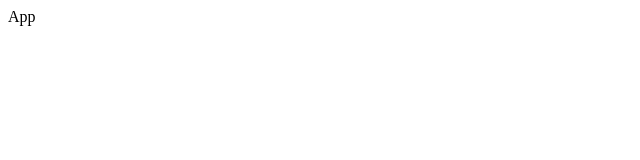
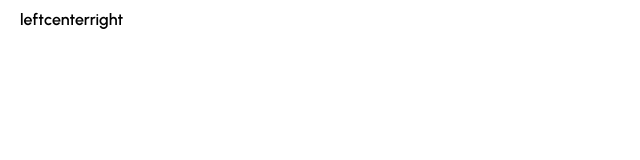
Before and after one commit to johnsonbhaskaran/Desi-Etsy, a React (Vite) app in the folder client/: page / in a window 1280 px wide. Shown: the top 160 px of the page, without its empty margins (0-640 px from the left). Built offline with nearby package versions, Linux system fonts and the light colour scheme.

Commit message:
Navbar basic setup

```diff
--- a/client/package.json
+++ b/client/package.json
@@ -11,7 +11,8 @@
   },
   "dependencies": {
     "react": "^19.1.1",
-    "react-dom": "^19.1.1"
+    "react-dom": "^19.1.1",
+    "styled-components": "^6.1.19"
   },
   "devDependencies": {
     "@eslint/js": "^9.33.0",
--- a/client/src/App.jsx
+++ b/client/src/App.jsx
@@ -1,9 +1,7 @@
+import Home from "./pages/Home";
+
 function App() {
-  return (
-    <>
-      <div>App</div>
-    </>
-  );
+  return <Home />;
 }
 
 export default App;
--- /dev/null
+++ b/client/src/components/Navbar.jsx
@@ -0,0 +1,27 @@
+import styled from "styled-components";
+
+const Container = styled.div`
+  height: 60px;
+`;
+
+const Wrapper = styled.div`
+  padding: 10px 20px;
+  display: flex;
+`;
+
+const Left = styled.div``;
+const Center = styled.div``;
+const Right = styled.div``;
+
+const Navbar = () => {
+  return (
+    <Container>
+      <Wrapper>
+        <Left>left</Left>
+        <Center>center</Center>
+        <Right>right</Right>
+      </Wrapper>
+    </Container>
+  );
+};
+export default Navbar;
--- a/client/src/main.jsx
+++ b/client/src/main.jsx
@@ -1,6 +1,7 @@
 import { StrictMode } from "react";
 import { createRoot } from "react-dom/client";
 import App from "./App.jsx";
+import "./App.css";
 
 createRoot(document.getElementById("root")).render(
   <StrictMode>
--- /dev/null
+++ b/client/src/pages/Home.jsx
@@ -0,0 +1,10 @@
+import Navbar from "../components/Navbar";
+
+const Home = () => {
+  return (
+    <div>
+      <Navbar />
+    </div>
+  );
+};
+export default Home;
```
Also changed, not shown: 1 other file (tests, documents, lock files or other folders).
